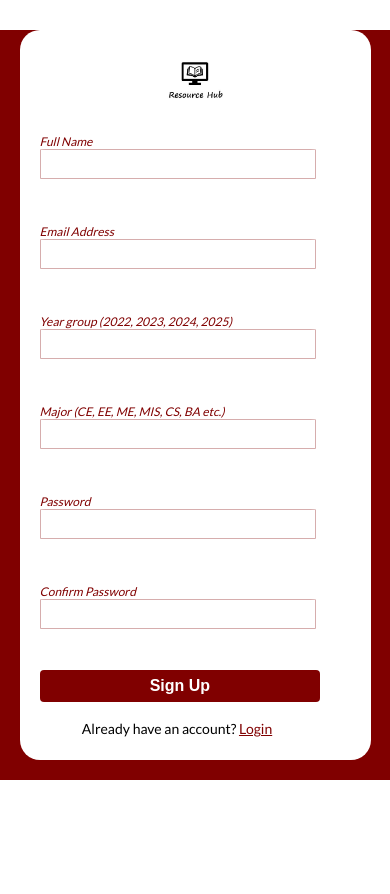
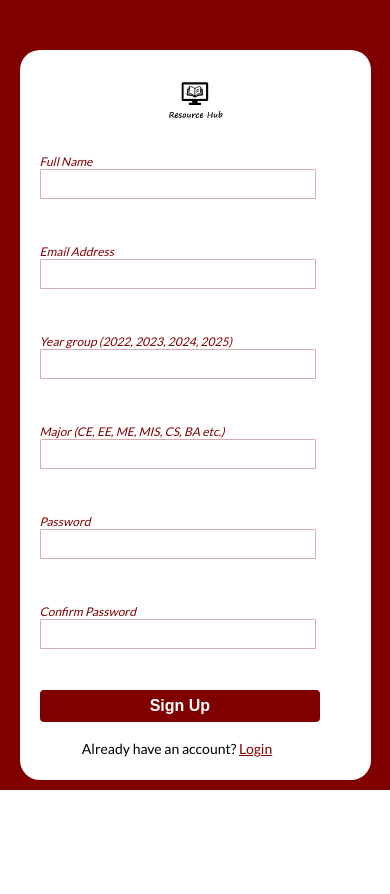
Before and after one commit to Web-Technologies-2021-Team-Zero/team-project, a PHP site: page /signup.html in a window 390 px wide. Before the commit the page ends 780 px from the top, so only its background shows below. Run offline with PHP 8.4, Linux system fonts and the light colour scheme.

Commit message:
update media query

```diff
--- a/frontend/styles/signup.css
+++ b/frontend/styles/signup.css
@@ -115,6 +115,7 @@
     .main-container {
         width: 100%;
         height: 750px;
+        padding: 20px 0;
     }
 
     .login-container {
```
